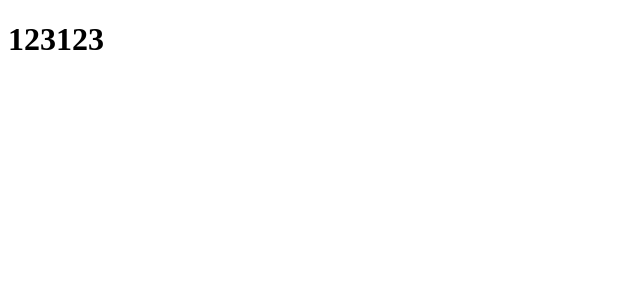
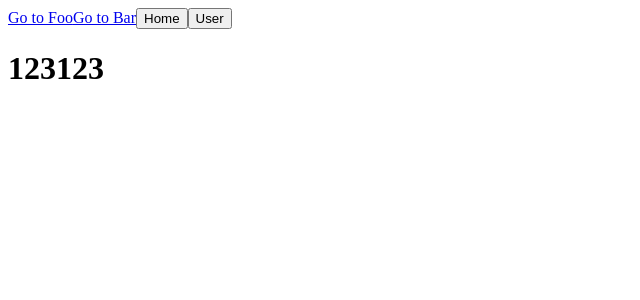
Before and after one commit to pujakesuma/pokemon-learn, a Vue app: page /user/123123 in a window 1280 px wide. Shown: the top 300 px of the page, without its empty margins (0-640 px from the left). Built offline with nearby package versions, Linux system fonts and the light colour scheme.

Commit message:
Refactoring Router

```diff
--- a/src/App.vue
+++ b/src/App.vue
@@ -1,5 +1,9 @@
 <template>
   <div id="app">
+    <router-link to="/">Go to Foo</router-link>
+    <router-link to='/user/123123'>Go to Bar</router-link>
+    <button @click="$router.push({ name: 'home'})"> Home </button>
+    <button @click="$router.push({ name: 'user', params: { user: Math.ceil(Math.random() * 10) }})"> User </button>
     <router-view></router-view>
   </div>
 </template>
--- a/src/Router/index.js
+++ b/src/Router/index.js
@@ -2,5 +2,6 @@ import App from '../App.vue'
 import Cards from '../components/Cards.vue'
 import Home from '../pages/Home.vue'
 import User from '../components/User.vue'
+import NotFound from '../pages/NotFound.vue'
 
-export { App, Cards, Home, User };
+export { App, Cards, Home, User, NotFound };
--- a/src/Router/routes.js
+++ b/src/Router/routes.js
@@ -1,9 +1,10 @@
-import { App, Home, User } from './index'
+import { Home, User, NotFound } from './index'
 import VueRouter from 'vue-router'
 
 const routes = [
-  { path: '/', component: Home},
-  { path: '/user/:user', component: User}
+  { path: '/', component: Home, name: 'home'},
+  { path: '/user/:user', component: User, name: 'user'},
+  { path: '*', component: NotFound}
 ]
 
 const router = new VueRouter({
@@ -11,4 +12,4 @@ const router = new VueRouter({
   routes
 })
 
-export { App, router }
+export default router;
--- a/src/main.js
+++ b/src/main.js
@@ -1,6 +1,7 @@
 import Vue from 'vue'
+import App from './App'
 import VueRouter from 'vue-router'
-import { App, router } from './router/routes'
+import router from './router/routes'
 
 Vue.config.productionTip = true
 
--- /dev/null
+++ b/src/pages/NotFound.vue
@@ -0,0 +1,16 @@
+<template>
+  <h1>404 Not Found</h1>
+</template>
+
+<script>
+
+const NotFound = {
+    name: 'NotFound'
+}
+
+export default NotFound;
+</script>
+
+<style>
+
+</style>
```
